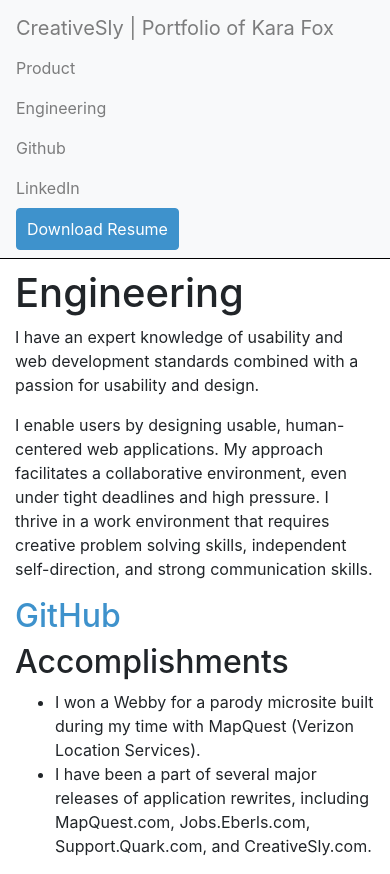
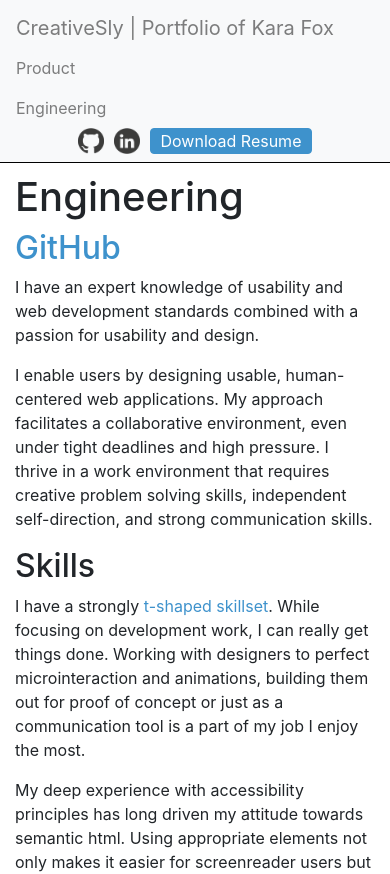
Before and after one commit to KaraFox/portfolio, an Angular app: page /development in a window 390 px wide. Shown: the top 874 px of the page. Built offline with nearby package versions, Linux system fonts and the light colour scheme.

Commit message:
header content

```diff
--- a/src/app/views/dev/dev.component.html
+++ b/src/app/views/dev/dev.component.html
@@ -1,4 +1,5 @@
 <h1>Engineering</h1>
+<h2><a href="https://github.com/KaraFox" target="_blank">GitHub</a></h2>
 <p>
   I have an expert knowledge of usability and web development standards combined with a
   passion for usability and design.
@@ -10,26 +11,24 @@
   self-direction, and strong communication skills.
 </p>
 
-<h2><a href="https://github.com/KaraFox" target="_blank">GitHub</a></h2>
-
-<h2>Accomplishments</h2>
-<ul>
+<!-- <h2>Accomplishments</h2> -->
+<!-- <ul>
   <li>
     I won a Webby for a parody microsite built during my time with MapQuest (Verizon
     Location Services).
   </li>
   <li>
-    I have been a part of several major releases of application rewrites, including
+    I have been a part of several major releases and application rewrites, including
     MapQuest.com, Jobs.Eberls.com, Support.Quark.com, and CreativeSly.com.
   </li>
-</ul>
+</ul> -->
 
-<h2>Other Things I'm Proud Of</h2>
+<h2>Skills</h2>
 <p>
-  I am a strongly t-shaped teammate. (google that and make sure its a real thing, then explain that here.)
-  While focusing on development work, I really shine when I multitask. Working with designers to ideate
-  microinteraction animations while building them out for proof of concept or just as a communication tool
-  is a strong skill of mine, and a part of my job I ofen enjoy the most.
+  I have a strongly <a href="https://en.wikipedia.org/wiki/T-shaped_skills">t-shaped skillset</a>.
+  While focusing on development work, I can really get things done. Working with designers to perfect
+  microinteraction and animations, building them out for proof of concept or just as a communication tool
+  is a part of my job I enjoy the most.
 </p>
 <p>
   My deep experience with accessibility principles has long driven my attitude towards semantic html. Using
@@ -49,6 +48,4 @@
 </p>
 <p>
   I'm known as a self-starter, able to work with little direction.
-  <!-- Anything is possible at this point in the  state of web
-  impossible tasks to accomplishable pieces of work -->
 </p>
--- a/src/app/views/global/header/header.component.html
+++ b/src/app/views/global/header/header.component.html
@@ -13,10 +13,16 @@
     </ul>
     <ul class="navbar-nav">
       <li class="nav-item">
-        <a class="nav-link" href="https://github.com/KaraFox">Github</a>
+        <a class="nav-link" href="https://github.com/KaraFox">
+          <img src="/assets/icons/github.png" class="d-lg-none d-block" alt="Github">
+          <span class="d-none d-lg-block">Github</span>
+        </a>
       </li>
       <li class="nav-item">
-        <a class="nav-link" href="https://www.linkedin.com/in/karafox/">LinkedIn</a>
+        <a class="nav-link" href="https://www.linkedin.com/in/karafox">
+          <img src="/assets/icons/linkedin.png" class="d-lg-none d-block" alt="LinkedIn">
+          <span class="d-none d-lg-block">LinkedIn</span>
+        </a>
       </li>
       <li class="nav-item">
         <a class="nav-link btn btn-primary text-white" download href="/assets/KaraFox-Resume-Product.pdf">Download
--- a/src/app/views/global/header/header.component.sass
+++ b/src/app/views/global/header/header.component.sass
@@ -13,10 +13,18 @@ header
         padding-left: 10px
         padding-right: 10px
 
-  @include media-breakpoint-down(xs)
+  @include media-breakpoint-down(md)
     .navbar
-      flex-direction: row
+      display: block
 
       .navbar-nav:last-child
         text-align: left
-        flex-direction: column
+        flex-direction: row
+        justify-content: center
+
+        a
+          padding-top: 0
+          padding-bottom: 0
+          img
+            margin-right: 10px
+            height: 26px
--- a/src/app/views/home/home.component.html
+++ b/src/app/views/home/home.component.html
@@ -73,7 +73,7 @@
   </div>
 </div>
 
-<blockquote class="blockquote bg-secondary border border-dark rounded-lg p-4 mt-5 mb-5">
+<blockquote class="blockquote bg-light border border-dark rounded-lg p-4 mt-5 mb-5">
   <h2 class="text-50">My Why</h2>
   <p class="mb-0">I’m a doer. I love the aspects, perspectives, and challenges of building things, and seeing them come to life. I have an infatuation with building incredible things.</p>
 </blockquote>
@@ -83,7 +83,7 @@
 <h3>From User Interviews to Glanceability Testing</h3>
 <!-- <h4>from prototyping to debugging</h4> -->
 <p>I have a track record of working closely with design teams to understand user needs, habits, and expectations. Working with my product teams to design technical solutions that work with business needs and timelines has given me a name for fostering cross-functional teamwork, and delivering award-winning outcomes.</p>
-<h2>My Past</h2>
+<h2>Experience</h2>
 <p>My breadth of experience gives me insight into many aspects of our team. I am ready to cover team gaps while building a strong team and guide agile processes. Eliminating manual steps and driving standards-based automation like CI/CD allows teammates to bring forth real value in more meaningful ways.</p>
 <p>My technical background feeds excellence in translating business requirements into technical product specs, and have experience building to those product specs. I have an intrinsic, honed ability to uncover and understand user problems and build solutions that drive real value.</p>
 <img src="/assets/teamwork.png" class="float-left mr-5" alt="two people working together" />
```
